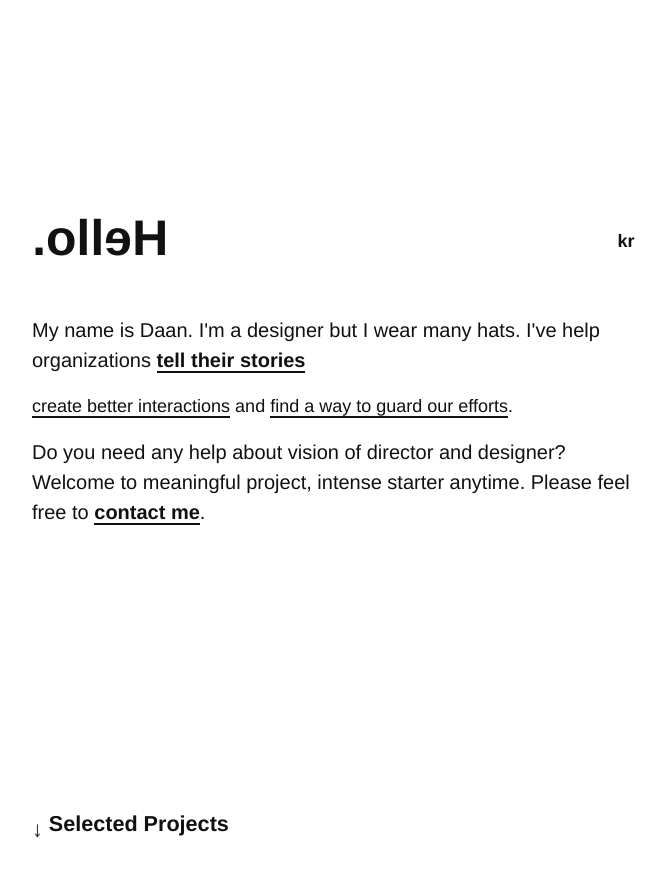
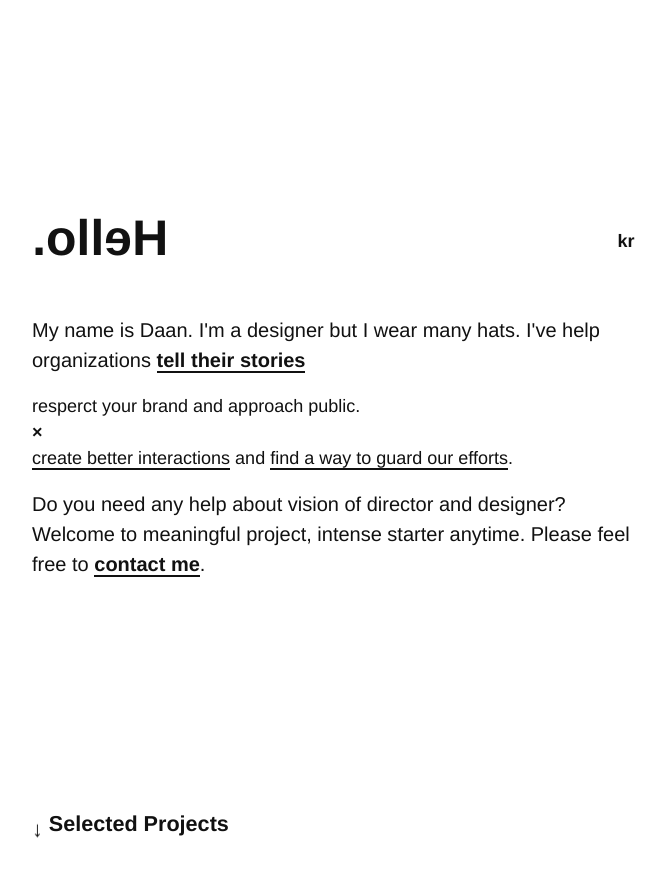
Before and after one commit to se-daan/daan.github.io, a Jekyll site: the page built from index.html, in a window 1280 px wide and 900 px high. Shown: the top 877 px of the window, without its empty margins (128-794 px from the left). Built offline with Jekyll 4.4.1, drawn with Linux system fonts in a browser that asks for light colours.

Commit message:
popup test

```diff
--- a/index.html
+++ b/index.html
@@ -12,14 +12,18 @@
       <p style="margin:0";>&nbsp;</p>
       <div class="en">
       <p>My name is Daan. I'm a designer but I wear many hats. I've help organizations <a class="hint2" href="#popup-en-1">tell their stories</a>
-        <div id="popup-en-1" class="overlay">
-          <div class="popup">
+
+        <div id="popup-en-1" class="layer-wrap">
+          <div class="popup-layer">
             <div class="popup-content">
               resperct your brand and approach public.
             </div>
-            <a class="close" href="#">&times;</a>
+            <div class="btn-r">
+              <a class="btn-layerClose" href="#">&times;</a>
+            </div>
           </div>
         </div>
+
         <span class="hint2" id="en02" aria-label="make something effective to deliver your brand">create better interactions</span> and <span class="hint2" id="en01" aria-label="apply for a patent, trademark">find a way to guard our efforts</span>.</p>
       <p>Do you need any help about vision of director and designer? <br id="s1">
         Welcome to meaningful project, intense starter anytime. Please feel free to <a class="hint" href="javascript: document.body.scrollIntoView(false);">contact me</a>.</p>
```
